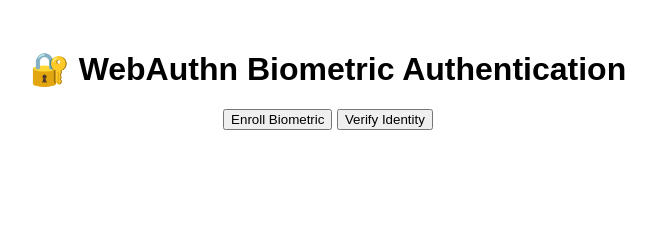
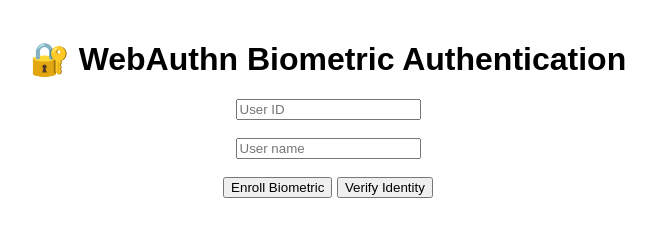
Before and after one commit to greencapitalh-cpu/webauthn-biometrics, a website: page public/index.html in a window 1280 px wide. Shown: the whole page, without its empty margins (312-968 px from the left). Drawn offline with Linux system fonts and the light colour scheme.

Commit message:
Update index.html

```diff
--- a/public/index.html
+++ b/public/index.html
@@ -5,8 +5,10 @@
   <meta name="viewport" content="width=device-width, initial-scale=1.0" />
   <title>🔐 WebAuthn Biometric Authentication</title>
 </head>
-<body style="font-family: sans-serif; text-align: center; margin-top: 50px;">
+<body style="font-family: sans-serif; text-align: center; margin-top: 40px;">
   <h1>🔐 WebAuthn Biometric Authentication</h1>
+  <input id="userId" placeholder="User ID" /><br><br>
+  <input id="userName" placeholder="User name" /><br><br>
   <button id="enrollBtn">Enroll Biometric</button>
   <button id="verifyBtn">Verify Identity</button>
   <pre id="output"></pre>
```
